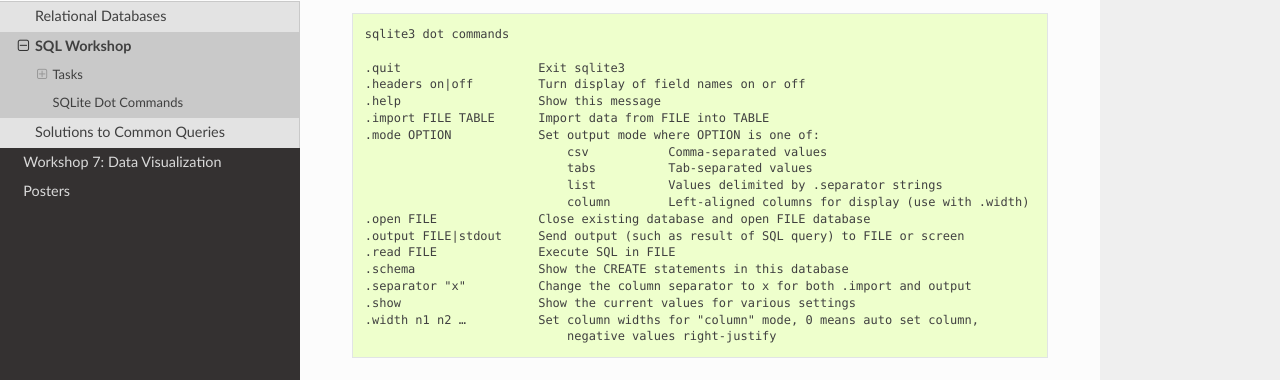
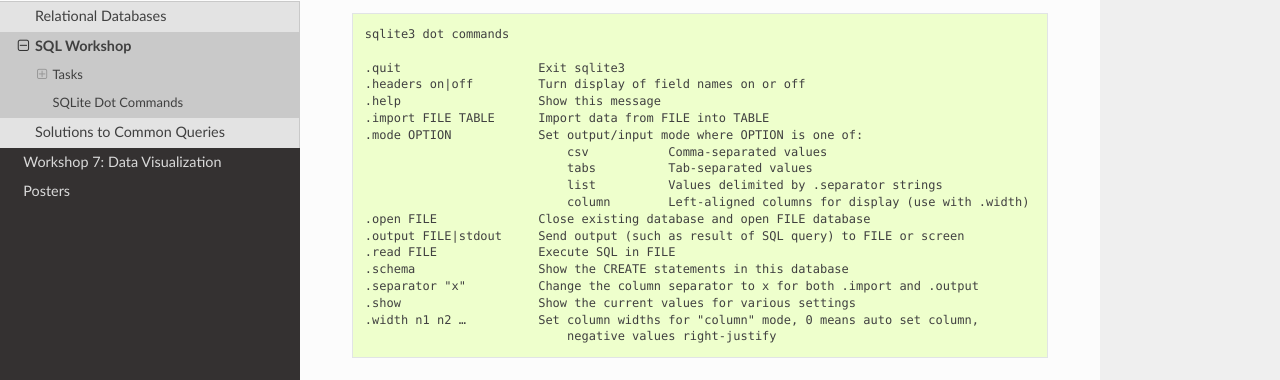
Before and after one commit to BRITE-REU/programming-workshops, a Sphinx documentation site: the page built from source/workshops/06_SQL/Workshop_SQL.rst, in a window 1280 px wide and 900 px high, scrolled down 4023 px. Shown: the part 329-709 px from the top of the window. Built offline with Sphinx 7.4.7 and the Read the Docs theme 2.0.0, drawn with Linux system fonts in a browser that asks for light colours; some of the changed text lies outside the part shown.

Commit message:
Update Workshop_SQL.rst

```diff
--- a/source/workshops/06_SQL/Workshop_SQL.rst
+++ b/source/workshops/06_SQL/Workshop_SQL.rst
@@ -27,7 +27,7 @@
 
 **Starting and stopping sqlite**
 
-**Create a directory** for this workshop called **SQLworkshop**. All your work should be done in this directory. Open a terminal window and cd to SQLworkshop.
+**Create a directory** for this workshop called **SQLworkshop**. All your work should be done in this directory. Open a terminal window and `cd` to SQLworkshop.
 
 The following starts sqlite and creates a database file **mymovies.db** or uses that file if it already exists.  **Note that % is used below as an arbitrary symbol for your system prompt.**
 
@@ -223,7 +223,7 @@
 	.headers on|off        	Turn display of field names on or off
 	.help                  	Show this message
 	.import FILE TABLE     	Import data from FILE into TABLE
-	.mode OPTION		Set output mode where OPTION is one of:
+	.mode OPTION		Set output/input mode where OPTION is one of:
 				    csv     	  Comma-separated values
 				    tabs    	  Tab-separated values
 				    list     	  Values delimited by .separator strings
@@ -232,7 +232,7 @@
 	.output FILE|stdout    	Send output (such as result of SQL query) to FILE or screen
 	.read FILE	       	Execute SQL in FILE
 	.schema 		Show the CREATE statements in this database
-	.separator "x"		Change the column separator to x for both .import and output
+	.separator "x"		Change the column separator to x for both .import and .output
 	.show                  	Show the current values for various settings
 	.width n1 n2 …		Set column widths for "column" mode, 0 means auto set column,
 				    negative values right-justify
```
Also changed, not shown: other parts of source/workshops/06_SQL/Workshop_SQL.rst (+1 -1 lines).
